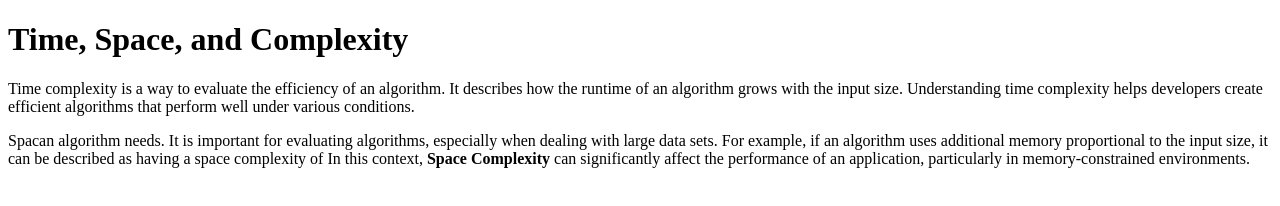
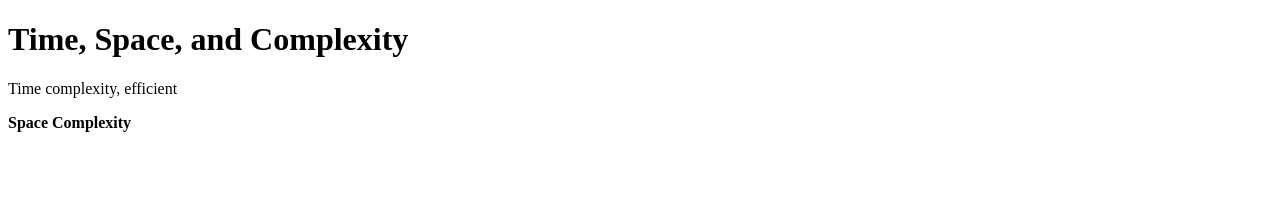
Before and after one commit to acciojob/time-and-space-complexity-Basant-spec, a website: page main.html in a window 1280 px wide. Drawn offline with Linux system fonts and the light colour scheme.

Commit message:
created a submission

```diff
--- a/main.html
+++ b/main.html
@@ -11,12 +11,12 @@
     <h1>Time, Space, and Complexity</h1>
 
     <p>
-        Time complexity is a way to evaluate the efficiency of an algorithm. It describes how the runtime of an algorithm grows with the input size. Understanding time complexity helps developers create efficient algorithms that perform well under various conditions.
+          Time complexity, efficient
     </p>
 
     <p>
-        Spacan algorithm needs. It is important for evaluating algorithms, especially when dealing with large data sets. For example, if an algorithm uses additional memory proportional to the input size, it can be described as having a space complexity of
-        In this context, <b>Space Complexity</b> can significantly affect the performance of an application, particularly in memory-constrained environments.
+
+        <b>Space Complexity</b>
     </p>
 	<!-- the entire body must be written by student -->
     <script type="text/javascript" src="./script.js">
```
